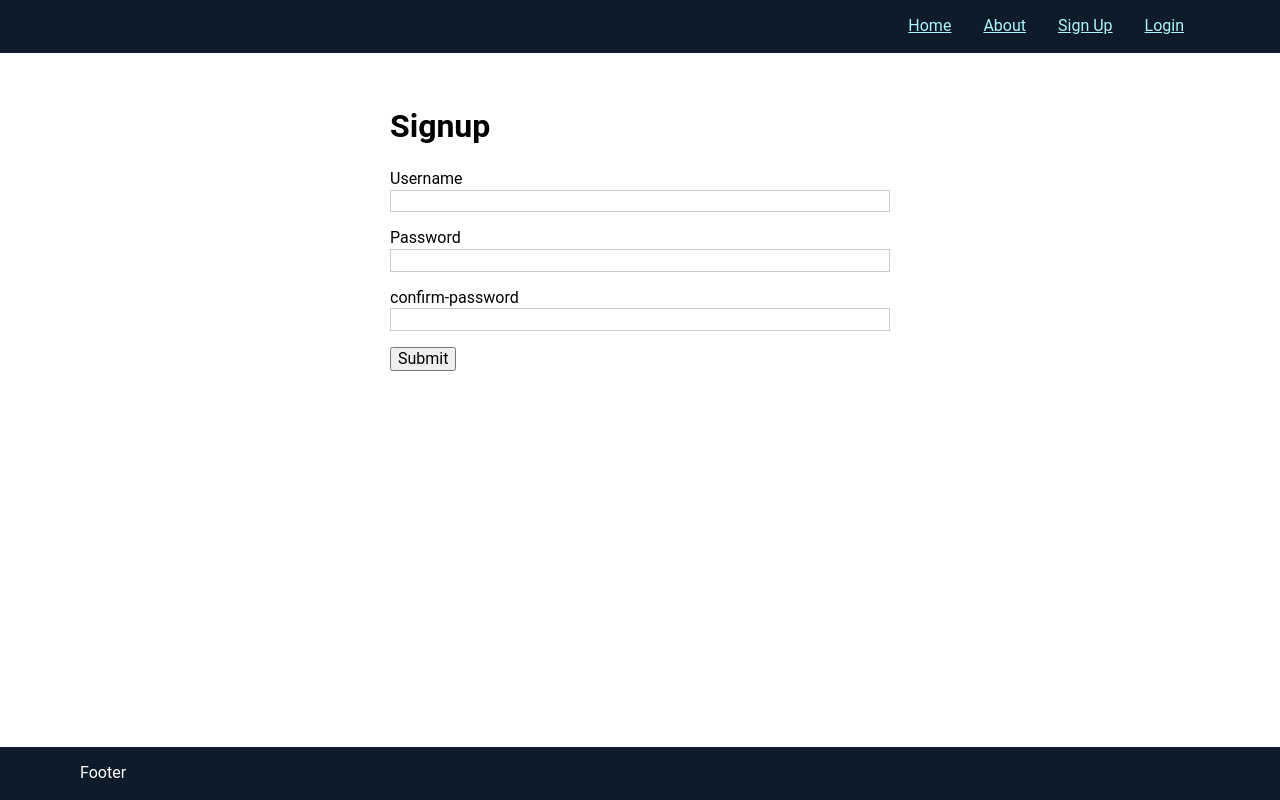
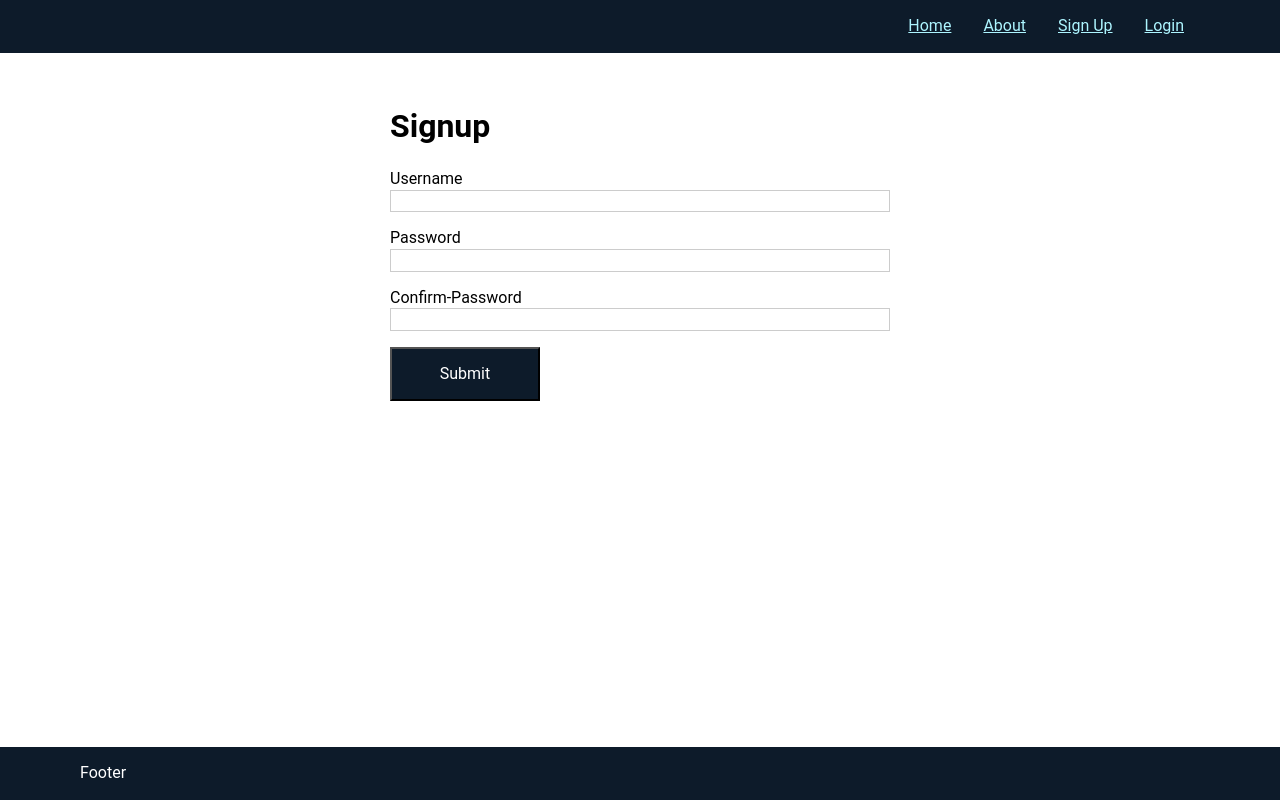
Before and after one commit to Arkine/-Mern-starter-stack, a React app in the folder client/: page /signup in a window 1280 px wide. Built offline with nearby package versions, Linux system fonts and the light colour scheme.

Commit message:
added a button component

```diff
--- /dev/null
+++ b/client/src/components/common/Button.js
@@ -0,0 +1,9 @@
+import styled from 'styled-components';
+
+export const Button = styled.button`
+	background-color: ${props => props.theme.colors.primary};
+	padding: 1rem;
+	min-width: 150px;
+
+	color: #fff;
+`;
--- a/client/src/views/Signup/Signup.js
+++ b/client/src/views/Signup/Signup.js
@@ -1,12 +1,12 @@
 import React from 'react';
 
 import {Container} from './SignupStyled';
+import {Button} from 'app/components/common/Button';
 
 import {
 	Form,
 	FormGroup,
-	TextInput,
-	FormLabel
+	TextInput
 } from 'app/components/form';
 
 export default class Signup extends React.PureComponent {
@@ -16,16 +16,28 @@ export default class Signup extends React.PureComponent {
 				<Form>
 					<h1>Signup</h1>
 					<FormGroup>
-						<FormLabel htmlFor="username">Username</FormLabel>
-						<TextInput type="text" name="username" />
+						<TextInput
+							type="text"
+							name="username"
+							label="Username"
+							required
+						/>
 
-						<FormLabel htmlFor="password">Password</FormLabel>
-						<TextInput type="password" name="password" />
+						<TextInput
+							type="password"
+							name="password"
+							label="Password"
+							required
+						/>
 
-						<FormLabel htmlFor="confirm-password">confirm-password</FormLabel>
-						<TextInput type="password" name="confirm-password" />
+						<TextInput
+							type="password"
+							name="confirm-password"
+							label="Confirm-Password"
+							required
+						/>
 					</FormGroup>
-					<button type="submit">Submit</button>
+					<Button type="submit">Submit</Button>
 				</Form>
 			</Container>
 		);
```
Also changed, not shown: client/src/views/Login/Login.js (+4 -3 lines).
